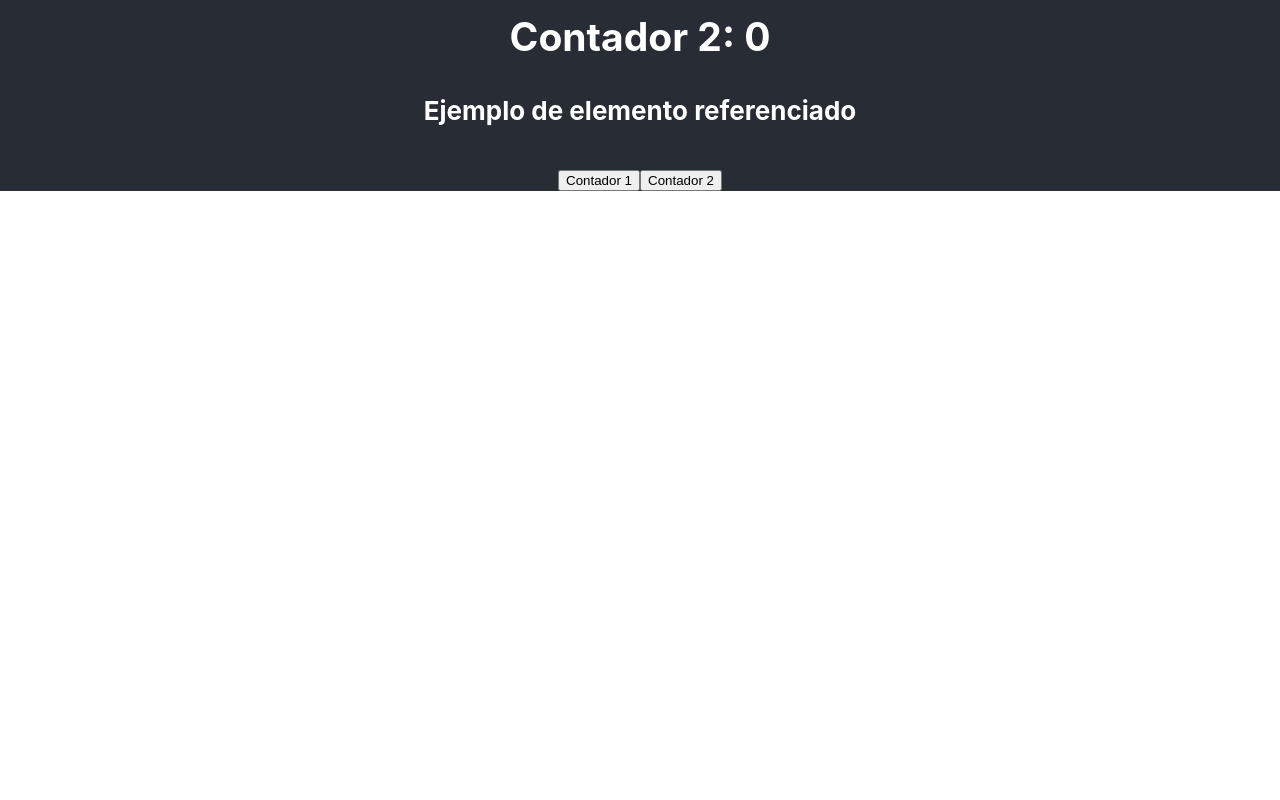
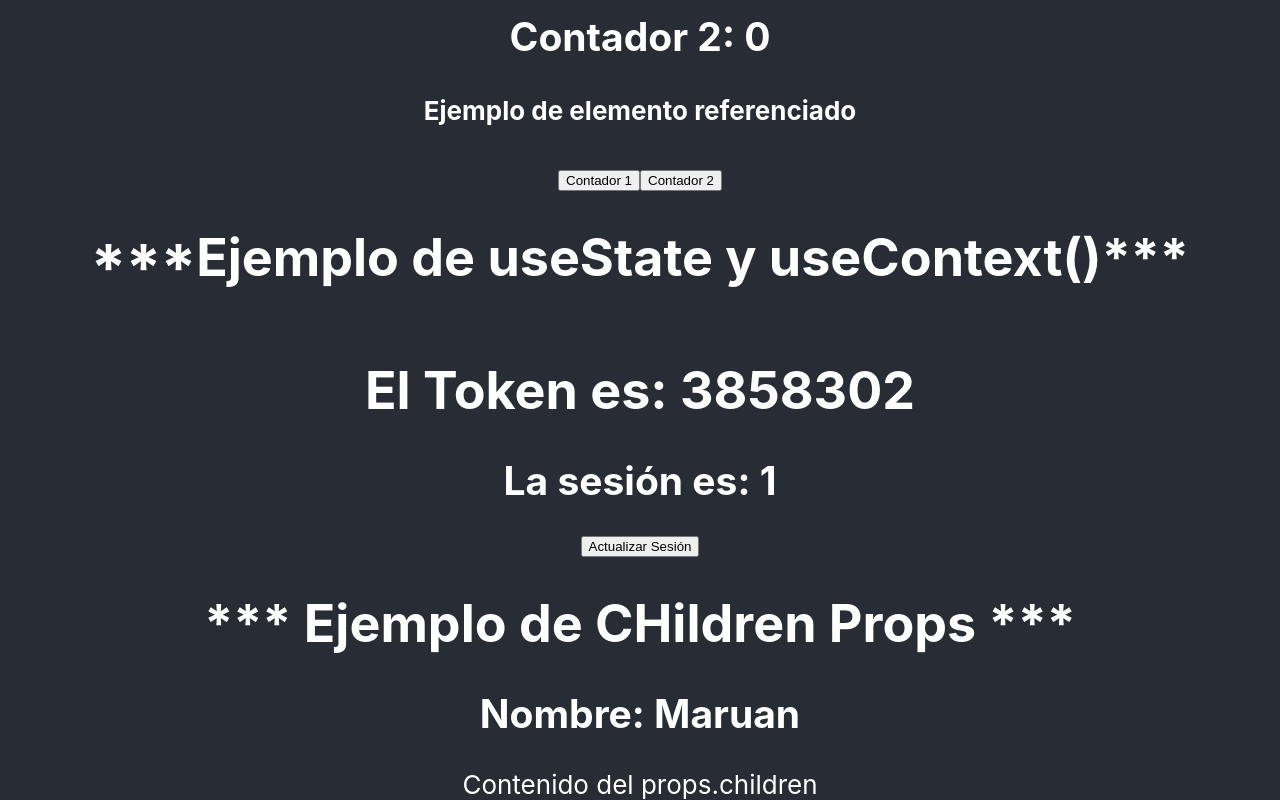
Before and after one commit to Maruan-Cardenas/open-bootcamp, a React (Create React App) app in the folder ReactJS/proyect-task/: page / in a window 1280 px wide. Shown: the part 717-1517 px from the top of the page. Before the commit the page ends 908 px from the top, so only its background shows below. Built offline with nearby package versions, Linux system fonts and the light colour scheme.

Commit message:
sesion 4 and 5

```diff
--- a/ReactJS/proyect-task/src/App.js
+++ b/ReactJS/proyect-task/src/App.js
@@ -1,6 +1,8 @@
 import './App.css';
 import Example1 from './hooks/example1';
 import Example2 from './hooks/example2';
+import MiComponenteConContexto from './hooks/example3';
+import Example4 from './hooks/example4';
 
 
 function App() {
@@ -9,6 +11,11 @@ function App() {
       <header className="App-header">
       <Example1 />
       <Example2 />
+      <MiComponenteConContexto />
+      <Example4 nombre='Maruan'>
+        {/* Todo lo que hay quí, es tratado como props.children en cualquier componente*/}
+        Contenido del props.children
+      </Example4>
       </header>
     </div>
   );
--- /dev/null
+++ b/ReactJS/proyect-task/src/hooks/example3.jsx
@@ -0,0 +1,72 @@
+/**
+ * Ejemplo hooks
+ * useState()
+ * useContext()
+ */
+
+import React, { useState, useContext } from 'react';
+
+/**
+ *
+ * @returns Componente 1
+ * Dispone de un contexto que va a tener un valor
+ * que recibe desde el padre
+ */
+
+const miContexto = React.createContext(null)
+
+const Componente1 = () => {
+    // Iniciamo un estado vacio que va a rellenarse con los
+    // datos del contexto del padre
+    const state = useContext(miContexto)
+    return (
+        <div>
+            <h1>
+                El Token es: {state.token}
+            </h1>
+            {/* Pintamos el componente 2 */}
+            <Componente2 />
+        </div>
+    )
+}
+
+const Componente2 = () => {
+    const state = useContext(miContexto)
+    return (
+        <div>
+            <h2>
+                La sesión es: {state.sesion}
+            </h2>
+        </div>
+    )
+}
+
+export default function MiComponenteConContexto () {
+
+    const estadoInicial = {
+        token: '3858302',
+        sesion: 1
+    }
+
+    // Creamos el estado de este Componente
+    const [sesionData, setSesionData] = useState(estadoInicial)
+
+    function actualizarSesion() {
+        setSesionData(
+            {
+                token: '9876743',
+                sesion: sesionData.sesion + 1
+            }
+        )
+    }
+
+    return (
+        <miContexto.Provider value={sesionData}>
+            {/* Todo lo que este aquí dentro puede leer los datos de sesionData */}
+            {/* Además, si se actualiza, los componentes de aquí, también se actualizan */}
+            <h1>***Ejemplo de useState y useContext()***</h1>
+            <Componente1 />
+            <button onClick={actualizarSesion}>Actualizar Sesión</button>
+        </miContexto.Provider>
+    );
+}
--- /dev/null
+++ b/ReactJS/proyect-task/src/hooks/example4.jsx
@@ -0,0 +1,20 @@
+/**
+ * Ejemplo para entender el uso de props.children
+ */
+
+import React from 'react';
+
+const Example4 = (props) => {
+    return (
+        <div>
+            <h1>*** Ejemplo de CHildren Props ***</h1>
+            <h2>
+                Nombre: { props.nombre }
+            </h2>
+            {/* props.children pintará por defecto aquello que se encuentre en tre las etiquetas de paertura y cierre de este componente desde el compnente de orde superior */}
+            {props.children}
+        </div>
+    );
+}
+
+export default Example4;
```
Also changed, not shown: ReactJS/proyect-task/src/component/pure/lifeCycleExample.jsx (added, +56 -0 lines), ReactJS/proyect-task/src/hooks/lifecycle/AllLifeCycles.jsx (added, +27 -0 lines), ReactJS/proyect-task/src/hooks/lifecycle/DidMount.jsx (added, +35 -0 lines), ReactJS/proyect-task/src/hooks/lifecycle/DidUpdate.jsx (added, +35 -0 lines), ReactJS/proyect-task/src/hooks/lifecycle/WillUnMount.jsx (added, +38 -0 lines).
